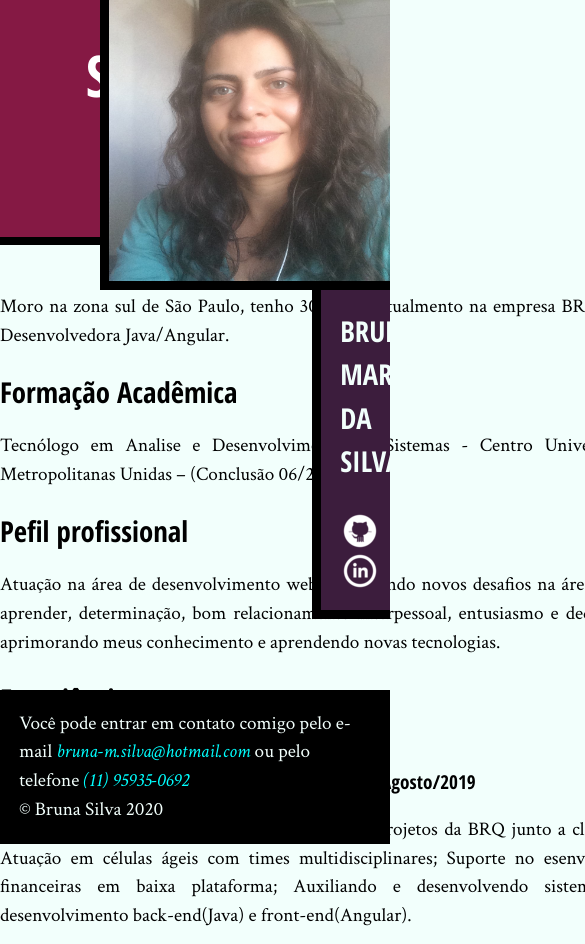
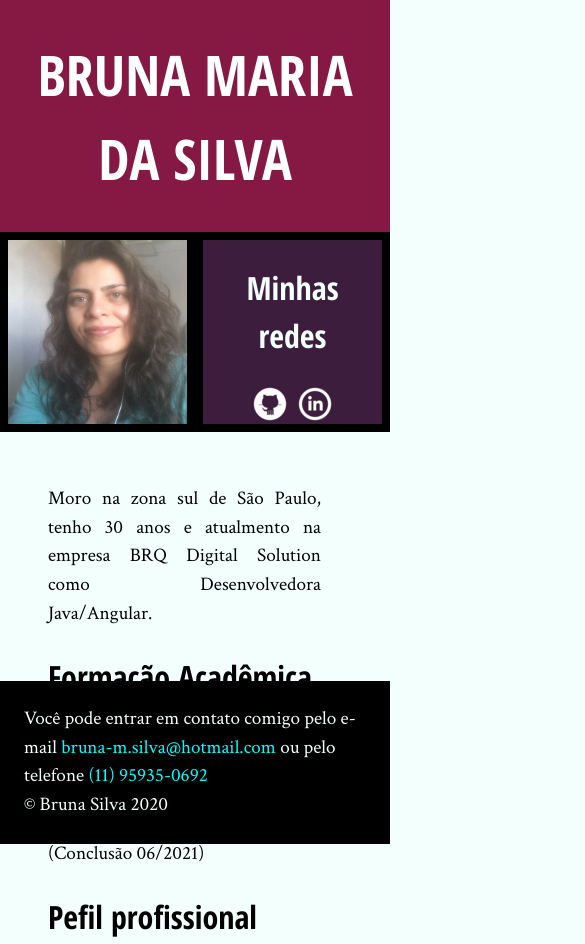
Before and after one commit to BrunaSilva07/Portfolio, a plain HTML site: page index.html in a window 390 px wide. Shown: the top 944 px of the page, 585 px wide, since content can reach past the window. Drawn offline with Linux system fonts and the light colour scheme.

Commit message:
Aplicando responsividade.

```diff
--- a/css/index.css
+++ b/css/index.css
@@ -5,24 +5,16 @@ body {
     line-height: 1.5;
 }
 
-h1,
-h2,
-h3,
-h4,
-.subtitulo-principal {
-    font-family: "Open Sans Condensed", "Arial", sans-serif;
+body main {
+    width: 80%;
+    float: left;
+    padding-bottom: 4rem;
 }
 
-h1 {
+body main .titulo-principal {
+    font-family: "Open Sans Condensed", "Arial", sans-serif;
     text-transform: uppercase;
-    font-size: 3em;
-}
-
-h3 {
-    margin-top: 1em;
-}
-
-.titulo-principal {
+    font-size: 3.5rem;
     text-align: center;
     background-color: #851944;
     color: #FFF;
@@ -30,49 +22,127 @@ h3 {
     border-bottom: .5rem solid #000;
 }
 
-.subtitulo-texto {
-    font-size: 1.5em;
+body main .container {
+    width: 70%;
+    margin-left: auto;
+    margin-right: auto;
+    padding: 1.5em 0;
+    margin-bottom: 4rem;
+}
+
+body main .container .subtitulo-texto,
+h3,
+h4 {
+    font-family: "Open Sans Condensed", "Arial", sans-serif;
+}
+
+body main .container .subtitulo-texto {
+    font-size: 2rem;
     clear: both;
 }
 
-main a {
+body main .container h3 {
+    margin-top: 1.5rem;
+}
+
+body main .container p {
+    text-align: justify;
+    margin: 1.5rem 0;
+}
+
+body main .container strong {
+    font-weight: bold;
+}
+
+body main .container em {
+    font-style: italic;
+}
+
+body main .container ul {
+    margin: 1.5rem 0;
+}
+
+body main .container li .seta-direita:before {
+    content: "";
+    display: inline-block;
+    vertical-align: middle;
+    margin-right: .07rem;
+    width: 0;
+    height: 0;
+
+    border-top: .4rem solid transparent;
+    border-bottom: .4rem solid transparent;
+    border-left: .4rem solid rgb(8, 8, 8);
+}
+
+body main .container a {
     font-style: italic;
     font-weight: bold;
     color: #070608;
     text-decoration: none;
 }
 
-main p {
-    text-align: justify;
-    margin: 1em 0;
+body .minha-foto {
+    position: absolute;
+    top: 0;
+    right: 0;
+    height: 18.1rem;
+    width: 18.1rem;
 }
 
-main ul {
-    margin: 1em 0;
+body .minha-foto,
+.navegacao-site {
+    border-left: .5rem solid black;
+    border-bottom: .5rem solid black;
+    box-sizing: border-box;
 }
 
-.navegacao-site {
+body .navegacao-site {
+    width: 20%;
+    float: right;
+    position: relative;
+    top: 18.1rem;
     text-align: center;
     background-color: #3C1D3D;
     color: #F2FFFC;
-    padding: 1em;
+    padding: 1.5rem;
 }
 
-.navegacao-site a {
+body .navegacao-site h1 {
+    font-family: "Open Sans Condensed", "Arial", sans-serif;
+    font-size: 2rem;
+    margin-bottom: 1.5rem;
+}
+
+body .navegacao-site a {
     color: inherit;
     font-family: "Open Sans Condensed", "Arial", sans-serif;
     text-transform: lowercase;
 }
 
-.navegacao-site h1 {
-    font-size: 1.5em;
-    margin-bottom: 1em;
+body .navegacao-site .icones-redes-sociais li {
+    display: inline-block;
 }
 
-.rodape-pagina {
+body .navegacao-site .icones-redes-sociais a {
+    width: 40px;
+    height: 40px;
+    display: block;
+    text-indent: -99999px;
+}
+
+body .navegacao-site .icones-redes-sociais .github {
+    background-image: url(../img/github.png);
+}
+
+body .navegacao-site .icones-redes-sociais .linkedin {
+    background-image: url(../img/linkedin.png);
+}
+
+body .rodape-pagina {
     background-color: #000;
     color: #F2FFFC;
-    padding: 1em;
+    padding: 1.5rem;
     clear: both;
     position: fixed;
     bottom: 0;
@@ -81,69 +151,129 @@ main ul {
     box-sizing: border-box;
 }
 
-.container {
-    width: 80ch;
-    margin-left: auto;
+body .rodape-pagina em {
+    color: aqua;
+}
+
+@media (max-width: 768px) {
+
+    body main {
+        width: 100%;
+        padding-bottom: 4rem;
+        position: relative;
+    }
+
+    body main .container {
+        margin-left: 2rem;
         margin-right: auto;
         padding: 1.5em 0;
-    margin-bottom: 50px;
     }
 
-strong {
-    font-weight: bold;
+    body .minha-foto {
+        position: absolute;
+        top: 9.7rem;
+        right: 0;
+        height: 12rem;
+        width: 12rem;
     }
 
-em {
-    font-style: italic;
+    body .navegacao-site {
+        width: 10rem;
+        left: 80%;
+        right: 0;
+        position: absolute;
+        top: 21.7rem;
+        text-align: center;
+        background-color: #3C1D3D;
+        color: #F2FFFC;
+        padding: 1.5rem;
+    }
+}
+@media (max-width: 414px) {
+
+    body main {
+        width: 100%;
+        padding-bottom: 4rem;
+        position: relative;
     }
 
-.icones-redes-sociais li {
-    display: inline-block;
-}
-
-.icones-redes-sociais a {
-    width: 40px;
-    height: 40px;
-    display: block;
-    text-indent: -99999px;
-}
-
-.github {
-    background-image: url(../img/github.png);
-}
-
-.linkedin {
-    background-image: url(../img/linkedin.png);
-}
-
-main {
-    width: 80%;
-    float: left;
-    padding-bottom: 4em;
-}
-
-.minha-foto,
+    body .minha-foto,
     .navegacao-site {
-    border-left: .5em solid black;
-    border-bottom: .5em solid black;
+        border-right:.5rem solid black;
         box-sizing: border-box;
     }
 
-.navegacao-site {
-    width: 20%;
-    float: right;
-    position: relative;
-    top: 290px;
+    body main .container {
+        position: absolute;
+        top: 27rem;
+        margin-left: 3rem;
+        margin-right: auto;
+        padding: 1.5em 0;
+        margin-bottom: 8rem;
     }
 
-.minha-foto {
+    body .minha-foto {
         position: absolute;
-    top: 0;
-    right: 0;
-    height: 290px;
-    width: 290px;
+        top: 15rem;
+        right: 50%;
+        height: 12rem;
+        width: 50%;
     }
 
-footer em {
-    color: aqua;
+    body .navegacao-site {
+        width: 50%;
+        left: 50%;
+        right: 0;
+        top: 15rem;
+        height: 12rem;
+        position: absolute;
+        text-align: center;
+        background-color: #3C1D3D;
+        color: #F2FFFC;
+        padding: 1.5rem;
     }
+}
+@media (max-width: 375px) {
+
+    body main {
+        width: 100%;
+        padding-bottom: 4rem;
+        position: relative;
+    }
+
+    body .minha-foto,
+    .navegacao-site {
+        border-right:.5rem solid black;
+        box-sizing: border-box;
+    }
+
+    body main .container {
+        position: absolute;
+        top: 30rem;
+        margin-left: 3rem;
+        margin-right: auto;
+        padding: 1.5em 0;
+        margin-bottom: 10rem;
+    }
+
+    body .minha-foto {
+        position: absolute;
+        top: 20.2rem;
+        right: 50%;
+        height: 12rem;
+        width: 50%;
+    }
+
+    body .navegacao-site {
+        width: 50%;
+        left: 50%;
+        right: 0;
+        top: 20.2rem;
+        height: 12rem;
+        position: absolute;
+        text-align: center;
+        background-color: #3C1D3D;
+        color: #F2FFFC;
+        padding: 1.5rem;
+    }
+}
--- a/index.html
+++ b/index.html
@@ -13,7 +13,7 @@
 </head>
 <body>
     <main>
-        <h1 class="titulo-principal">Sobre mim</h1>
+        <h1 class="titulo-principal">Bruna Maria da Silva</h1>
         <div class="container">
             <p>Moro na zona sul de São Paulo, tenho 30 anos e atualmento na empresa BRQ Digital Solution como Desenvolvedora Java/Angular.</p>
             <h2 class="subtitulo-texto">Formação Acadêmica</h2>
@@ -40,34 +40,36 @@
                 Utilização de ferramentas SLA, Postman, Cucumber, Selenium.</p>
             <h2 class="subtitulo-texto">Cursos</h2>
             <ul>
-                <li><p>Angular 9 (2020 – básico – Alura)</p></li>
-                <li><p>SQL Server (2019 – básico – Alura)</p></li>
-                <li><p>MySQL (2019 - intermediário – Alura)</p></li>
+                <li>Angular 9 (2020 – básico – Alura)</li>
+                <li>SQL Server (2019 – básico – Alura)</li>
+                <li>MySQL (2019 - intermediário – Alura)</li>
             </ul>
             <h2 class="subtitulo-texto">Cursos com repositorio no Github</h2>
+            <nav>
                 <ul>
                     <li>
-                    <a href="https://github.com/BrunaSilva07/Java" target="_blank">Java</a>
+                        <a href="https://github.com/BrunaSilva07/Java" target="_blank" class="seta-direita">Java</a>
                     </li>
                     <li>
-                    <a href="https://github.com/BrunaSilva07/Estudando-SpringBoot" target="_blank">Spring Boot</a>
+                        <a href="https://github.com/BrunaSilva07/Estudando-SpringBoot" target="_blank" class="seta-direita">Spring Boot</a>
                     </li>
                     <li>
-                    <a href="https://github.com/BrunaSilva07/Java-Collection" target="_blank">Java Collections</a>
+                        <a href="https://github.com/BrunaSilva07/Java-Collection" target="_blank" class="seta-direita">Java Collections</a>
                     </li>
                     <li>
-                    <a href="https://github.com/BrunaSilva07/HTML5-CSS3" target="_blank">HTML 5 e CSS 3</a>
+                        <a href="https://github.com/BrunaSilva07/HTML5-CSS3" target="_blank" class="seta-direita">HTML 5 e CSS 3</a>
                     </li>
                     <li>
-                    <a href="https://github.com/BrunaSilva07/introducao-javascript" target="_blank">JavaScript</a>
+                        <a href="https://github.com/BrunaSilva07/introducao-javascript" target="_blank" class="seta-direita">JavaScript</a>
                     </li>
                     <li>
-                    <a href="https://github.com/BrunaSilva07/git-github" target="_blank">JGit e Github</a>
+                        <a href="https://github.com/BrunaSilva07/git-github" target="_blank" class="seta-direita">JGit e Github</a>
                     </li>
                     <li>
-                    <a href="https://github.com/BrunaSilva07/expressoes-regulares" target="_blank">Expressões Regulares</a>
+                        <a href="https://github.com/BrunaSilva07/expressoes-regulares" target="_blank" class="seta-direita">Expressões Regulares</a>
                     </li>
                 </ul>
+            </nav>
             <h2 class="subtitulo-texto">Infomática</h2>
                 <p>Pacote Office- Word, PowerPoint, Excel, Publisher, Outlook, Matemática Financeira em Excel,
                 Project e VBA)</p>
@@ -77,7 +79,7 @@
     </main>
     <img src="img/eu.JPG" alt="Minha foto" class="minha-foto">
     <aside class="navegacao-site">
-        <h1>Bruna Maria da Silva</h1>
+        <h1>Minhas redes</h1>
         <ul class="icones-redes-sociais">
             <li>
                 <a href="https://github.com/BrunaSilva07" class="github" target="_blank">
```
Lines whose indentation alone changed are shown as unchanged.
